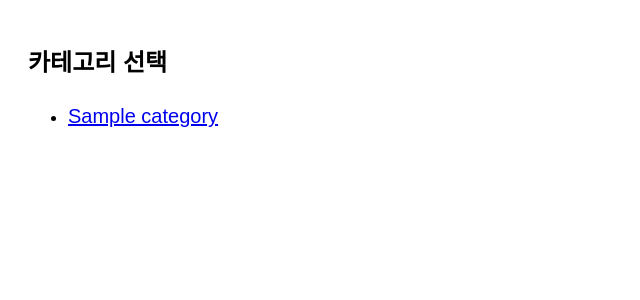
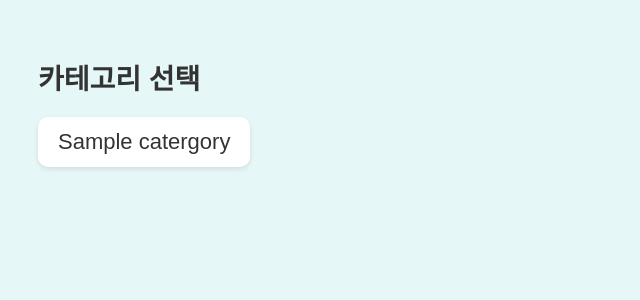
Before and after one commit to Parkdonghae/disaster_quiz_app, a Flask app: template templates/home.html in a window 1280 px wide. Shown: the top 300 px of the page, without its empty margins (0-640 px from the left). Run offline with Flask 2, Linux system fonts and the light colour scheme; the template is opened without the code that fills it: most values are stand-ins (such as "Sample title", 1, 10 or a date in 2020).

Commit message:
카테고리 디자인 개선반영-1

```diff
--- a/templates/home.html
+++ b/templates/home.html
@@ -8,16 +8,40 @@
         body {
             font-family: Arial, sans-serif;
             font-size: 18px;
-      padding: 20px;
-      line-height: 1.6;
+            padding: 30px;
+            background-color: #e6f7f7; /* 연한 민트 배경 */
         }
+
         h1 {
-      font-size: 24px;
+            font-size: 28px;
+            margin-bottom: 20px;
+            color: #333;
         }
-    a {
-      display: block;
-      margin: 10px 0;
-      font-size: 20px;
+
+        ul {
+            list-style: none;
+            padding: 0;
+        }
+
+        li {
+            margin: 15px 0;
+        }
+
+        li a {
+            font-size: 22px;
+            text-decoration: none;
+            color: #333;
+            padding: 12px 20px;
+            border-radius: 10px;
+            background-color: #ffffff;
+            box-shadow: 0 2px 5px rgba(0,0,0,0.1);
+            display: inline-block;
+            transition: background-color 0.3s, transform 0.2s;
+        }
+
+        li a:hover {
+            background-color: #d0f0f0;
+            transform: translateY(-2px);
         }
     </style>
 </head>
@@ -25,7 +49,9 @@
     <h1>카테고리 선택</h1>
     <ul>
         {% for category in categories %}
-      <li><a href="{{ url_for('start', category=category) }}">{{ category }}</a></li>
+        <li>
+            <a href="/quiz/ {{catergory['id']}}">{{catergory['name']}}</a>
+        </li>
         {% endfor %}
     </ul>
 </body>
```
Lines whose indentation alone changed are shown as unchanged.
